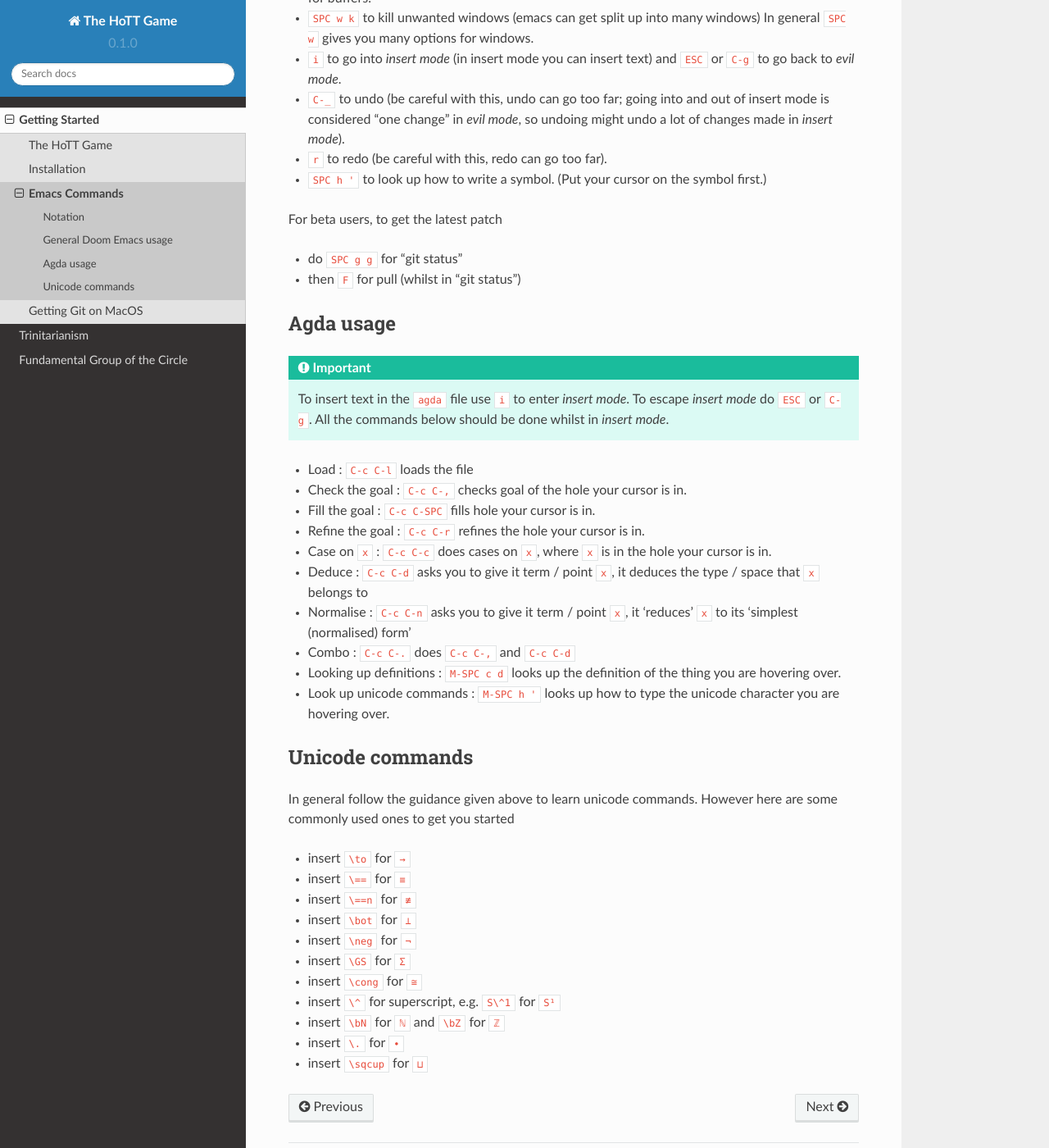
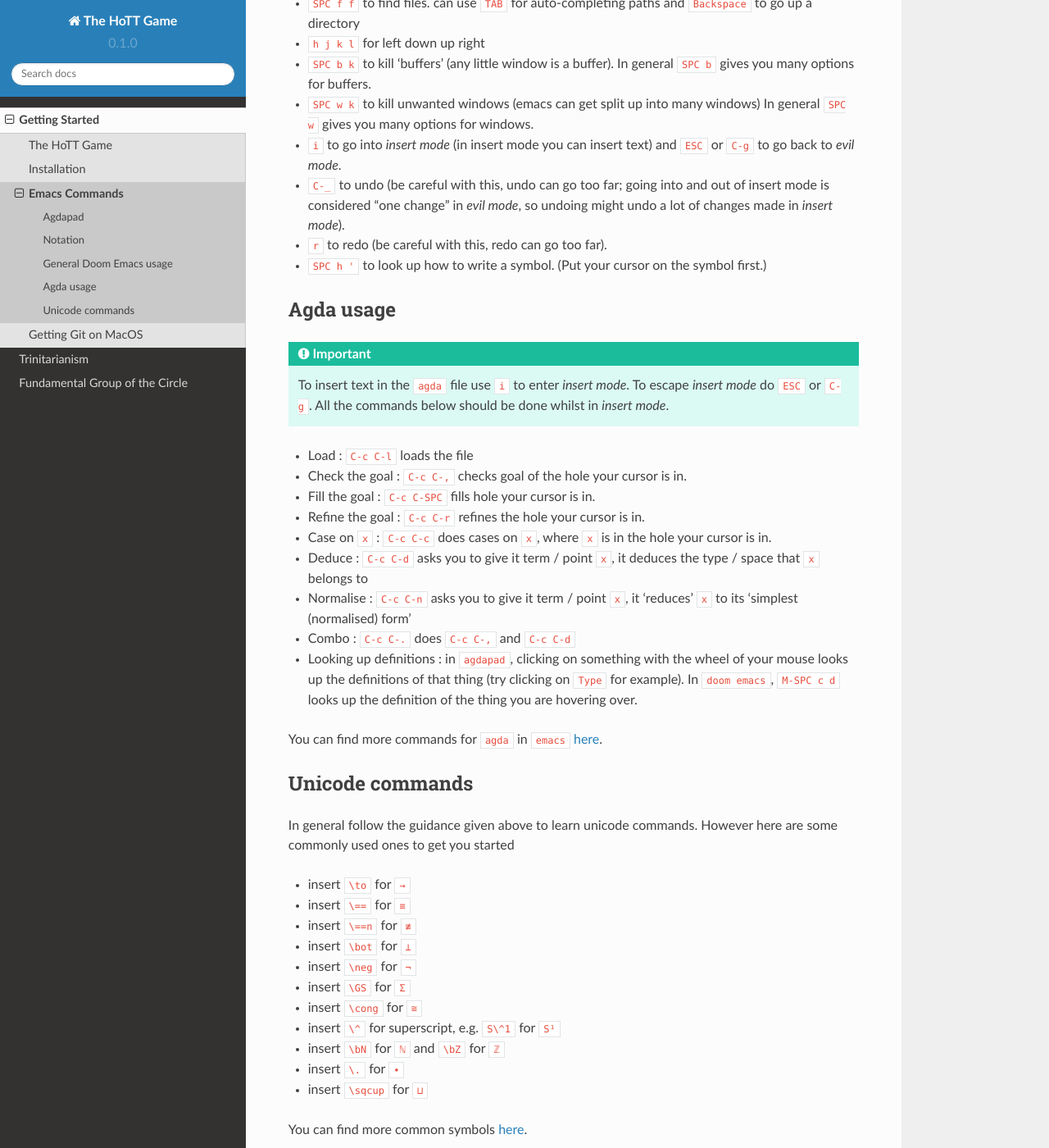
Before and after one commit to thehottgame/theHoTTGameGuide, a Sphinx documentation site: the page built from docs/source/getting-started/emacs-commands.rst, in a window 1280 px wide and 1400 px high, scrolled down 680 px. Shown: the whole window at 82% size. Built offline with Sphinx 7.4.7 and the Read the Docs theme 2.0.0, drawn with Linux system fonts in a browser that asks for light colours; some of the changed text lies outside the part shown.

Commit message:
added agdapad instructions

```diff
--- a/docs/source/getting-started/emacs-commands.rst
+++ b/docs/source/getting-started/emacs-commands.rst
@@ -2,6 +2,12 @@
 
 Emacs Commands
 ==========================
+
+Agdapad
+-------
+
+``Agdapad`` uses ``emacs`` but not ``doom emacs``,
+so only the ``agda`` shortcuts (below) are relevant.
 
 Notation
 --------
@@ -40,12 +46,6 @@
 - ``SPC h '`` to look up how to write a symbol.
   (Put your cursor on the symbol first.)
 
-
-For beta users, to get the latest patch
-
-- do ``SPC g g`` for "git status"
-- then ``F`` for pull (whilst in "git status")
-
 Agda usage
 ----------
 
@@ -65,8 +65,12 @@
 - Normalise : ``C-c C-n`` asks you to give it term / point ``x``,
   it 'reduces' ``x`` to its 'simplest (normalised) form'
 - Combo : ``C-c C-.`` does ``C-c C-,`` and ``C-c C-d``
-- Looking up definitions : ``M-SPC c d`` looks up the definition of the thing you are hovering over.
-- Look up unicode commands : ``M-SPC h '`` looks up how to type the unicode character you are hovering over.
+- Looking up definitions : in ``agdapad``, clicking on something with the wheel of your mouse
+  looks up the definitions of that thing (try clicking on ``Type`` for example).
+  In ``doom emacs``, ``M-SPC c d`` looks up the definition of the thing you are hovering over.
+
+You can find more commands for ``agda`` in ``emacs``
+`here <https://agda.readthedocs.io/en/latest/tools/emacs-mode.html#keybindings>`_.
 
 Unicode commands
 ----------------
@@ -85,3 +89,6 @@
 - insert ``\bN`` for ``ℕ`` and ``\bZ`` for ``ℤ``
 - insert ``\.`` for ``∙``
 - insert ``\sqcup`` for ``⊔``
+
+You can find more common symbols
+`here <https://agda.readthedocs.io/en/latest/tools/emacs-mode.html#show-me-some-commonly-used-characters>`_.
```
Also changed, not shown: docs/source/getting-started/about-hott-game.rst (+23 -4 lines).
